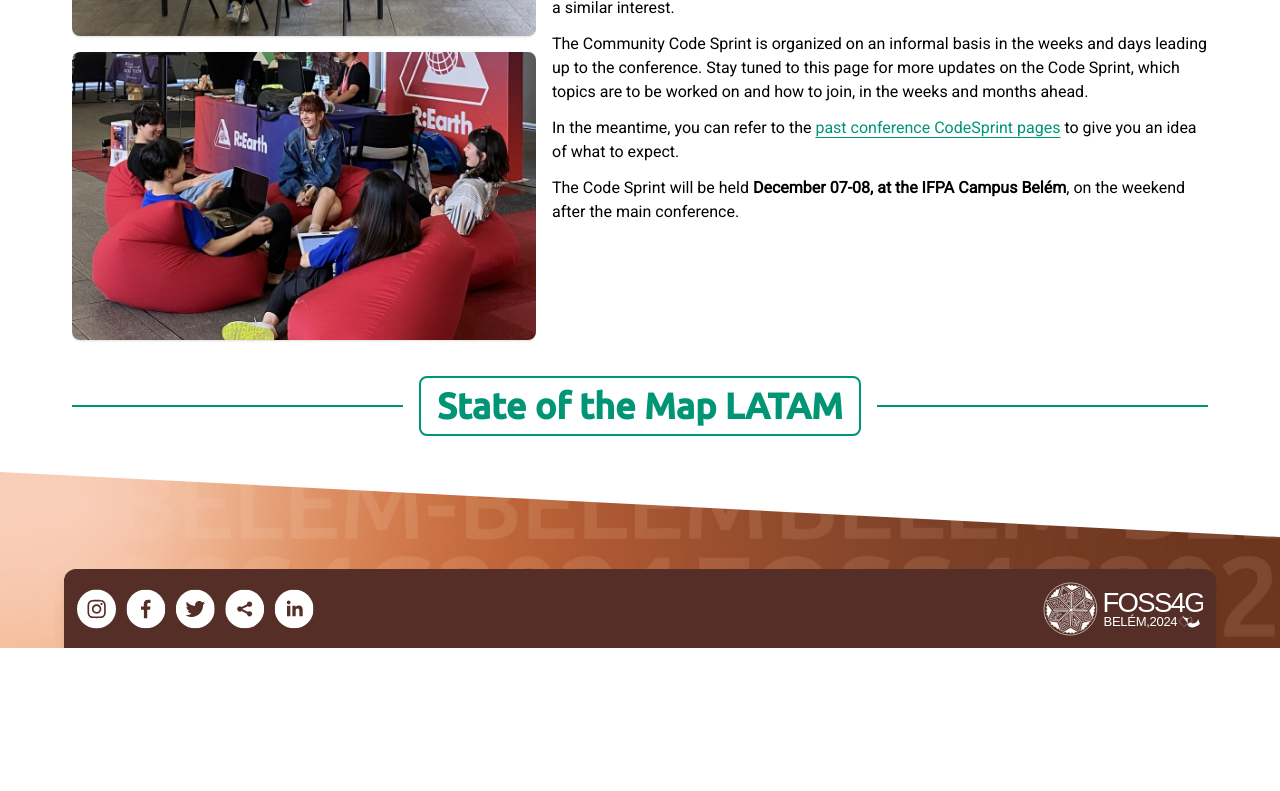
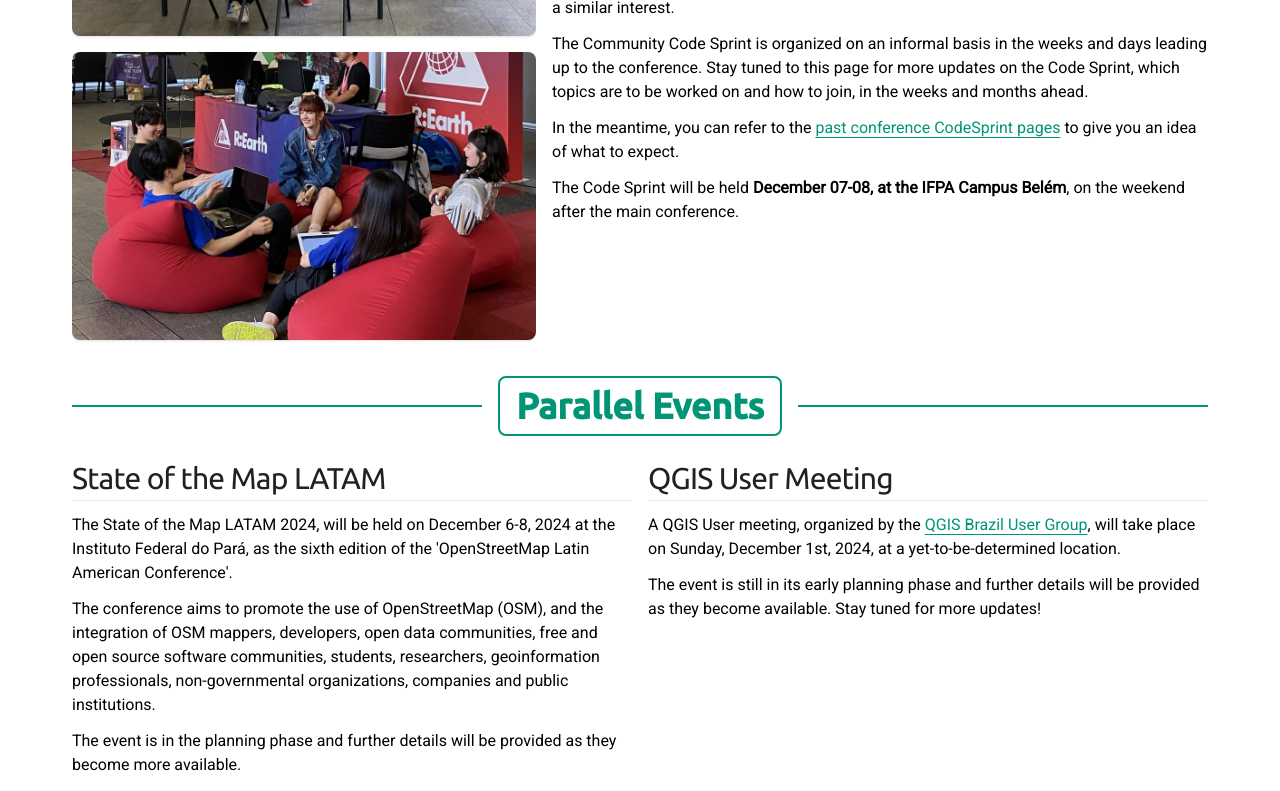
Before and after one commit to FOSS4G-2024-Belem/foss4g-2024-belem.github.io, a Next.js app: page /en/additional-events in a window 1280 px wide. Shown: the part 2000-2791 px from the top of the page. Before the commit the page ends 2648 px from the top, so only its background shows below. Built offline with nearby package versions, Linux system fonts and the light colour scheme.

Commit message:
parallel events

```diff
--- a/src/pages/en/additional-events.mdx
+++ b/src/pages/en/additional-events.mdx
@@ -173,16 +173,32 @@ export const metadata = {
 </div>
 
 <Heading bubble color="blue">
-  State of the Map LATAM
+  Parallel Events
 </Heading>
 
-<div className="grid grid-cols-1 sm:grid-cols-12 gap-4">
-  <div className="sm:col-span-7 order-last sm:order-first">
+<div className="grid grid-cols-1 sm:grid-cols-2 gap-4">
+  <div className="">
+    #### State of the Map LATAM
+    ---
 
+    The State of the Map LATAM 2024, will be held on December 6-8, 2024 at the Instituto Federal do Pará, as the sixth edition of the 'OpenStreetMap Latin American Conference'.
+
+    The conference aims to promote the use of OpenStreetMap (OSM), and the integration of OSM mappers, developers, open data communities, free and open source software communities, students, researchers, geoinformation professionals, non-governmental organizations, companies and public institutions.
+
+    The event is in the planning phase and further details will be provided as they become more available.
+
+    For more information, visit:
+     - [SOTM LATAM 2024 Website](https://2024.osmlatam.org)
+     - [SOTM LATAM 2024 Wiki Page](https://wiki.openstreetmap.org/wiki/ES:LatAm/Eventos/State_of_the_Map_Latam_2024)
 
   </div>
-  <div className="sm:col-span-5 rounded-lg overflow-hidden order-first sm:order-last">
+  <div className="">
+    #### QGIS User Meeting
+    ---
 
+    A QGIS User meeting, organized by the [QGIS Brazil User Group](https://qgisbrasil.org/), will take place on Sunday, December 1st, 2024, at a yet-to-be-determined location.
+
+    The event is still in its early planning phase and further details will be provided as they become available. Stay tuned for more updates!
 
   </div>
 </div>
```
